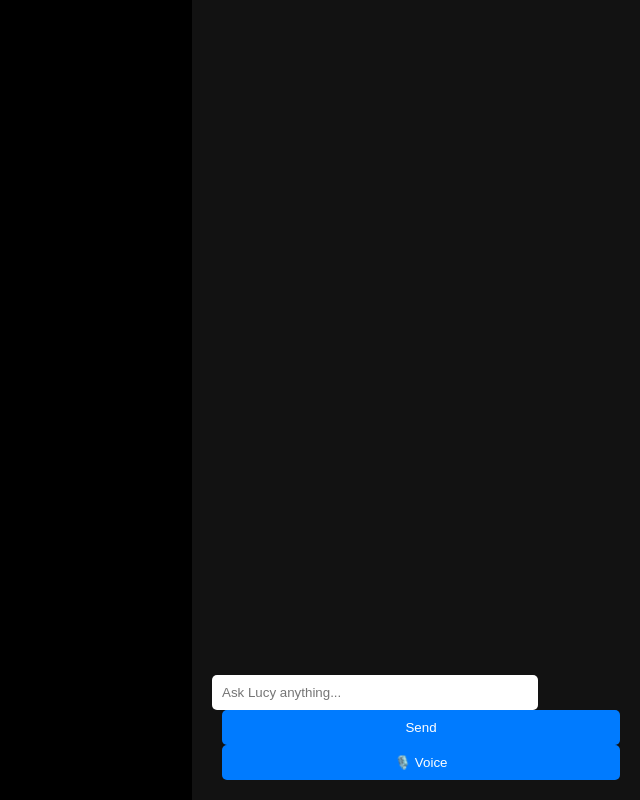
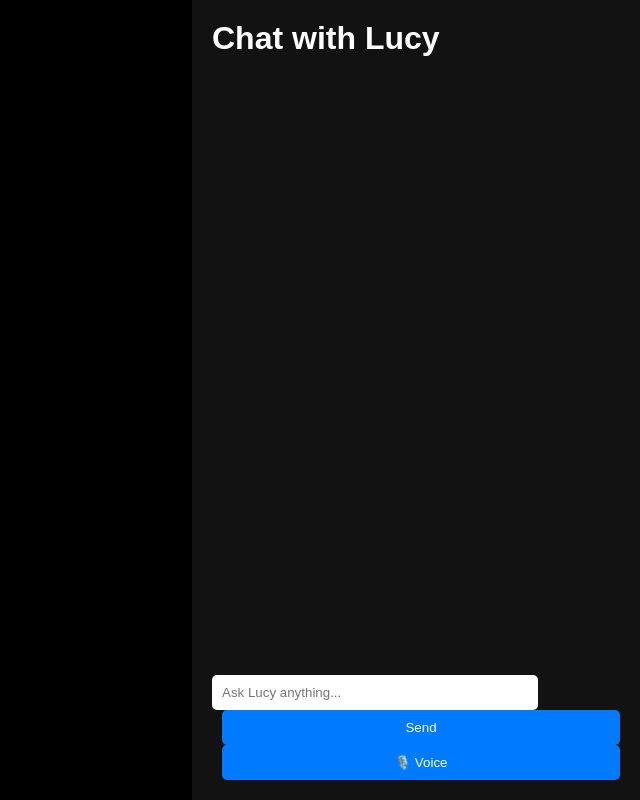
Before and after one commit to animeduniya/aigirl, a plain HTML site: page index.html in a window 1280 px wide. Shown: the whole page, without its empty margins (640-1280 px from the left). Drawn offline with nearby package versions, Linux system fonts and the light colour scheme.

Commit message:
Update index.html

```diff
--- a/index.html
+++ b/index.html
@@ -9,13 +9,18 @@
 </head>
 
 <body>
+  <!-- Background Music -->
   <audio autoplay loop id="backgroundMusic">
     <source src="background-music.mp3" type="audio/mp3" />
   </audio>
 
   <div class="container">
+    <!-- 3D Lucy Section -->
     <canvas id="lucyCanvas"></canvas>
+
+    <!-- Chatbox Section -->
     <div class="chatbox">
+      <h1>Chat with Lucy</h1>
       <div class="messages" id="messages"></div>
       <input type="text" id="userInput" placeholder="Ask Lucy anything..." />
       <button onclick="sendMessage()">Send</button>
```
